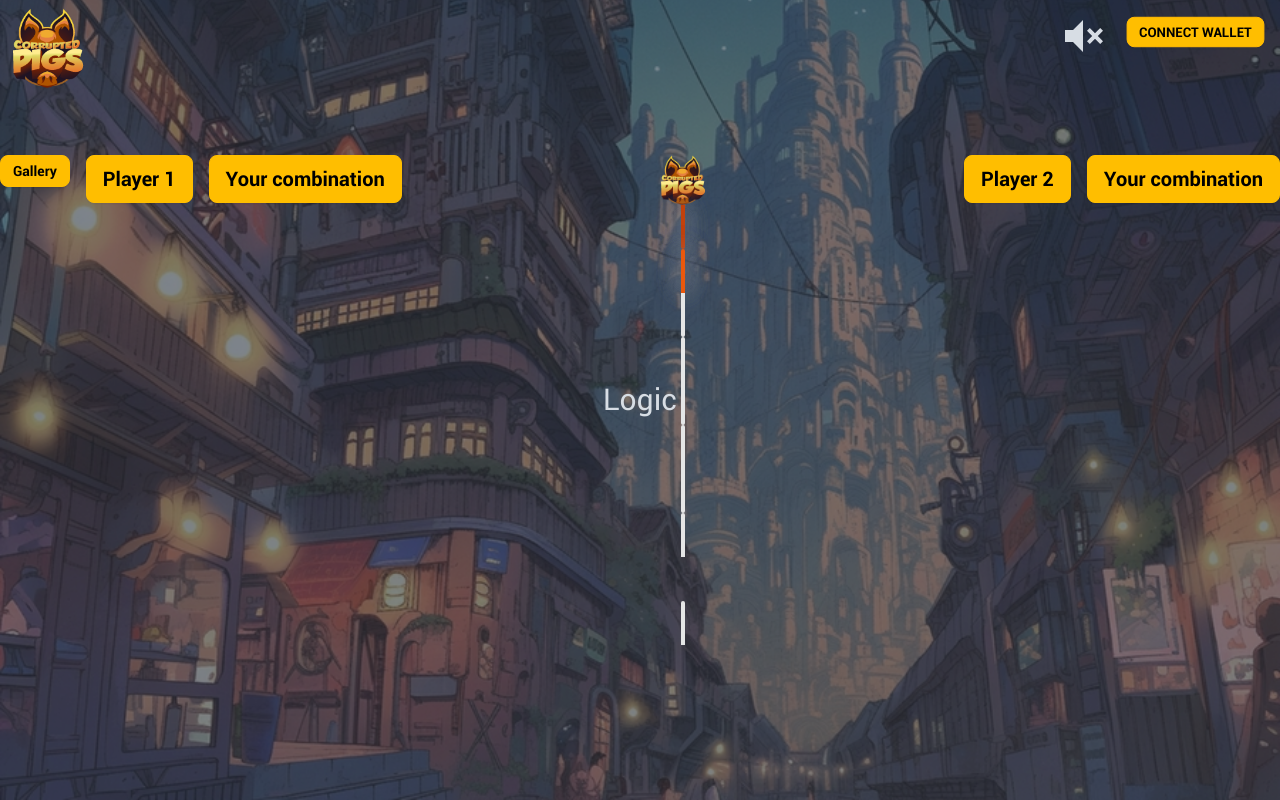
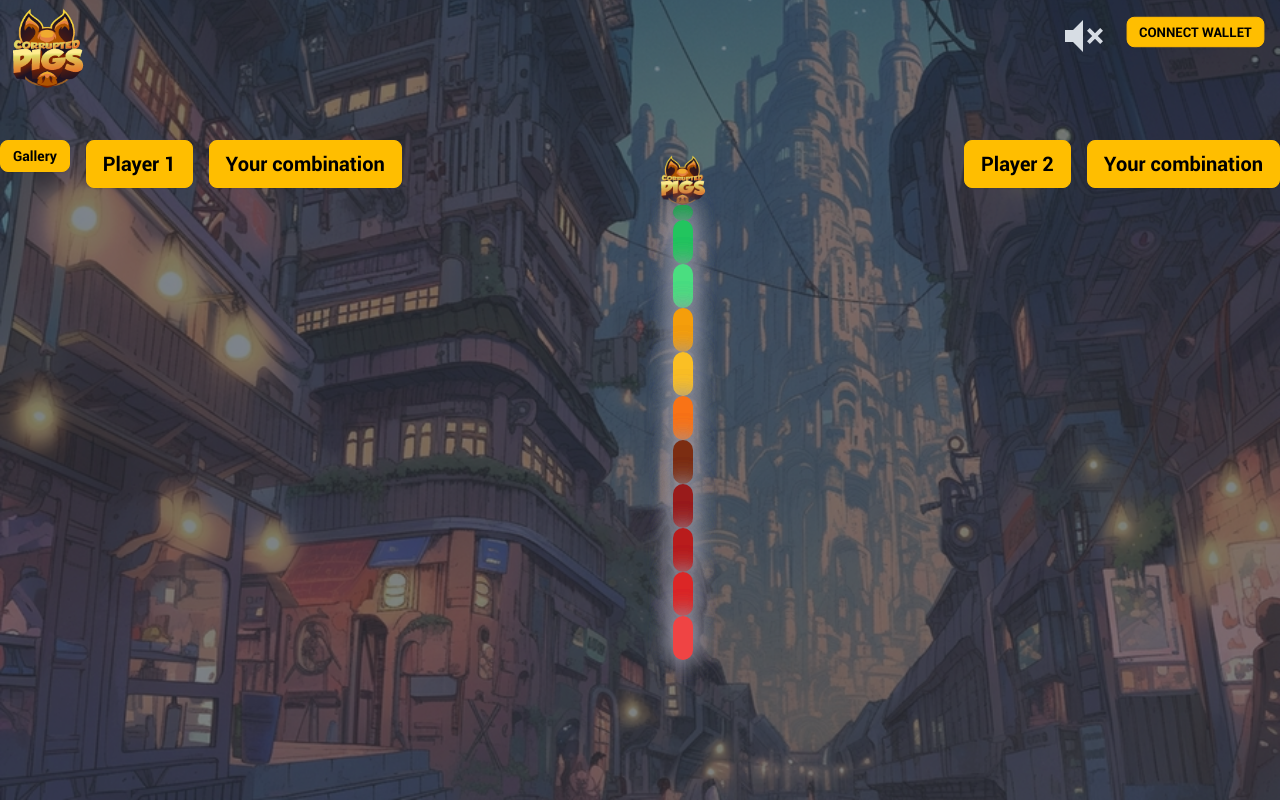
Before and after one commit to corruptedpigs/icp-frontend, a Next.js app: page /games/logic in a window 1280 px wide. Built offline with nearby package versions, Linux system fonts and the light colour scheme.

Commit message:
fix game_timer

```diff
--- a/app/components/game_timer.js
+++ b/app/components/game_timer.js
@@ -1,9 +1,13 @@
+"use client";
+
 import Image from "next/image";
+import { useState, useEffect } from 'react';
 
-const GameTimer = ({seconds}) => {
+const GameTimer = () => {
+
   return (
-    <ul className="timeline mx-auto timeline-vertical max-w-screen-lg">
-      <li>
+    <ul className="timeline timeline-thicker mx-auto timeline-vertical max-w-screen-lg" id="roadmap">
+      <li className="h-20">
         <div className="timeline-middle">
           <Image src="/logo.png"
             alt="corrupted pigs logo"
@@ -14,31 +18,32 @@ const GameTimer = ({seconds}) => {
           />
         </div>
 
-        <hr className="bg-red-700 glow hr_thicker"/>
+        <hr className="bg-green-600 glow"/>
       </li>
       <li>
-        <hr className="bg-orange-700 glow hr_thicker"/>
+        <hr className="bg-green-500 glow"/>
         <div className="timeline-end h-20"></div>
-        <hr className="bg-orange-600 glow hr_thicker"/>
+        <hr className="bg-green-400 glow"/>
       </li>
       <li>
-        <hr/>
+        <hr className="bg-amber-500	glow"/>
         <div className="timeline-end h-20"></div>
-        <hr/>
+        <hr className="bg-amber-400 glow"/>
+      </li>
+      <li >
+        <hr className="bg-orange-500 glow"/>
+        <div className="timeline-end h-20"></div>
+        <hr className="bg-orange-900 glow"/>
       </li>
       <li>
-        <hr/>
+        <hr className="bg-red-800 glow"/>
         <div className="timeline-end h-20"></div>
-        <hr/>
+        <hr className="bg-red-700 glow"/>
       </li>
       <li>
-        <hr/>
+        <hr className="bg-red-600 glow"/>
         <div className="timeline-end h-20"></div>
-        <hr/>
-      </li>
-      <li>
-        <div className="timeline-end h-20"></div>
-        <hr/>
+        <hr className="bg-red-500 glow"/>
       </li>
     </ul>
   )
--- a/app/games/[id]/page.js
+++ b/app/games/[id]/page.js
@@ -16,7 +16,7 @@ export default function Page({ params }) {
         <NavbarWithConnectWallet show_logo={true} />
         <div className="hero h-screen text-neutral-content">
           <div className="hero-overlay bg-opacity-60"></div>
-          <h1 className="text-3xl">Logic</h1>
+          { /* <h1 className="text-3xl">Logic</h1> */ }
 
           <div className="container my-24">
             <div className="flex gap-4">
--- a/styles/globals.css
+++ b/styles/globals.css
@@ -58,8 +58,7 @@ hr {
   }
 }
 
-#roadmap {
-  .timeline {
+.timeline.timeline-thicker {
   dt {
     margin-top: 0.5em;
     font-weight: bold;
@@ -90,4 +89,3 @@ hr {
     border-bottom-left-radius: var(--rounded-badge, 1.9rem);
   }
 }
-}
--- a/ui/components/homepage/roadmap.js
+++ b/ui/components/homepage/roadmap.js
@@ -9,14 +9,14 @@ const Roadmap = () => {
   ]
 
   return (
-    <SectionScrollPlaySound id="roadmap" css="bg-violet py-10 md:py-16" soundUrls={pig_sounds} >
+    <SectionScrollPlaySound css="bg-violet py-10 md:py-16" soundUrls={pig_sounds} >
       <div style={{ backgroundImage: "url('/TRADER-2-faded.png')", backgroundSize: "380px", backgroundPosition: 'bottom left', backgroundRepeat: "no-repeat" }}>
 
         <h2 className="text-4xl font-bold mb-8 text-center text-neutral-content">Roadmap</h2>
         <div className="hero mx-auto px-4 text-neutral-content">
           <div className="hero-overlay custom-hero-overlay"></div>
 
-          <ul className="timeline timeline-vertical max-w-screen-lg">
+          <ul className="timeline timeline-thicker timeline-vertical max-w-screen-lg">
             <li>
               <div className="timeline-start md:timeline-end timeline-date">Q1 2024</div>
               <div className="timeline-middle">
```
Lines whose indentation alone changed are shown as unchanged.
